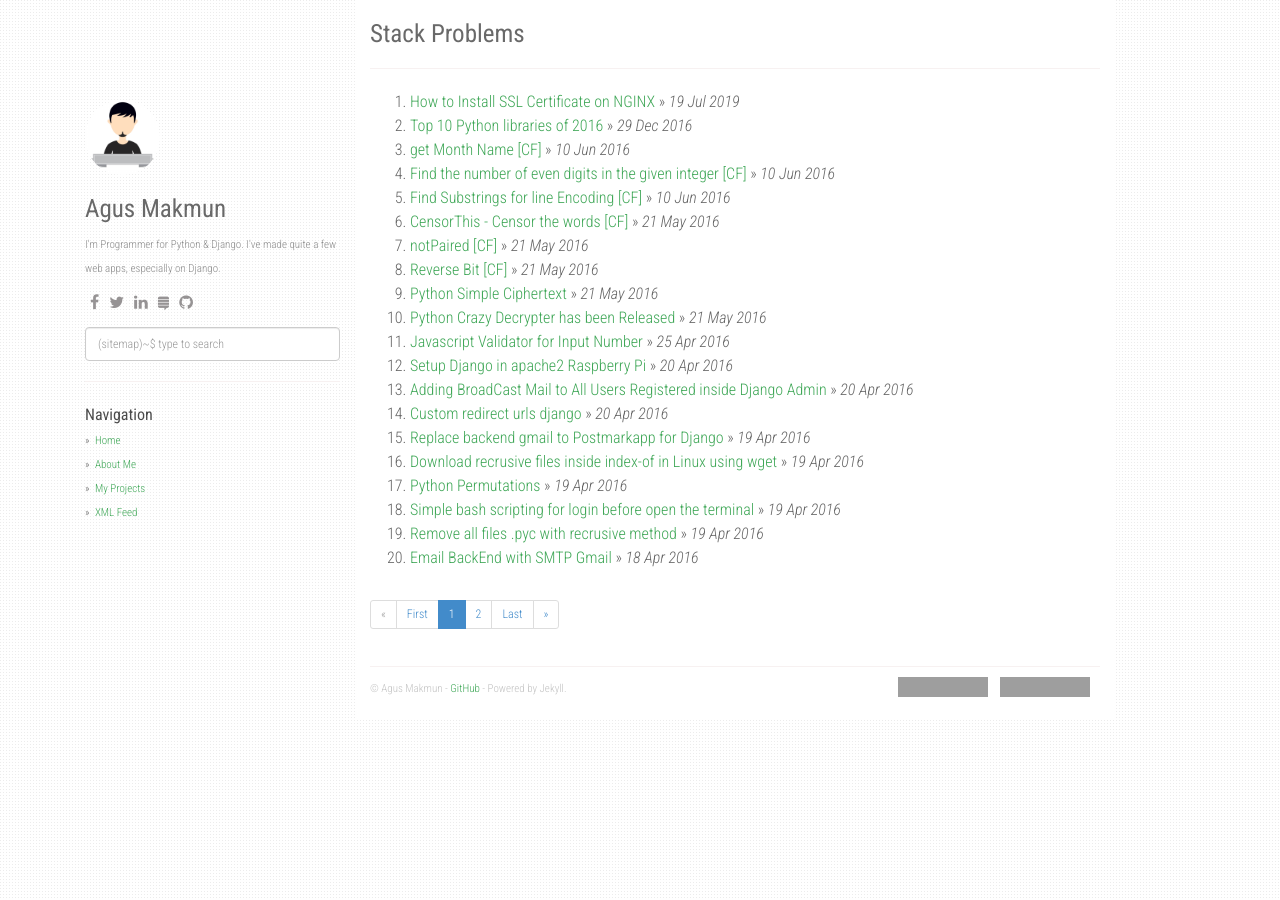
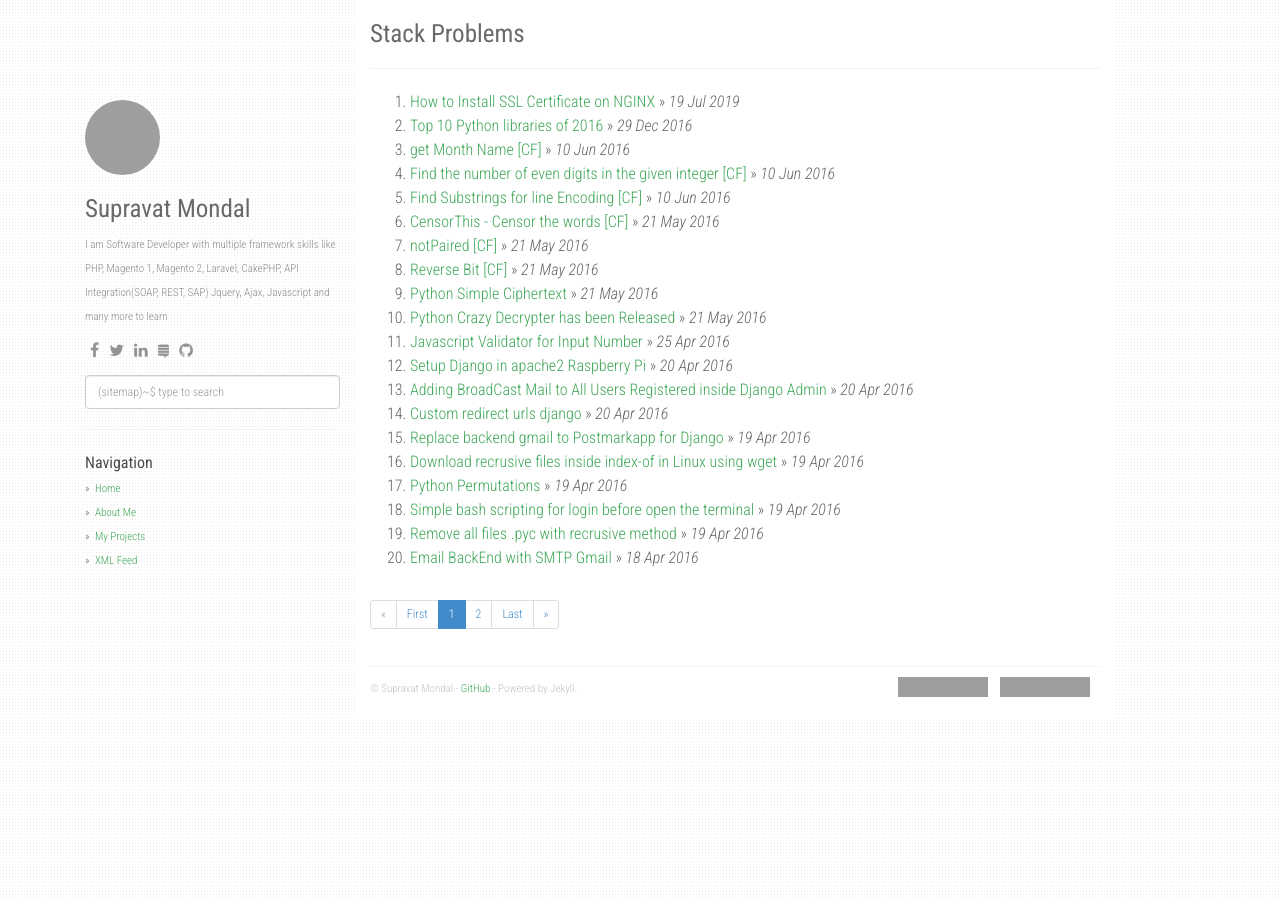
Before and after one commit to supravatm/supravatm.github.io, a Jekyll site: the page built from index.html, in a window 1280 px wide. Built offline with Jekyll 4.4.1, drawn with Linux system fonts in a browser that asks for light colours; nearby versions of some CDN libraries; the list of posts is cut into pages by our own code; grey boxes are pictures that could not be loaded.

Commit message:
Update Basic information

```diff
--- a/_config.yml
+++ b/_config.yml
@@ -1,11 +1,11 @@
 title: Stack Problems
 description: My Personal Stack Problems
-author: Agus Makmun
-github: https://github.com/agusmakmun
-about: I'm Programmer for Python & Django. I've made quite a few web apps, especially on Django.
+author: Supravat Mondal
+github: https://github.com/supravatm
+about: "I am Software Developer with multiple framework skills like PHP, Magento 1, Magento 2, Laravel, CakePHP, API Integration(SOAP, REST, SAP) Jquery, Ajax, Javascript and many more to learn"
 disqus_shortname: stackproblems
 google_analytics: UA-XXXXXXXX-Y
-avatar_url: /static/img/avatar.jpg
+avatar_url: /static/img/avatar.jpeg
 
 enableTags: true
 tagarray: []
@@ -17,15 +17,15 @@ collections:
 
 social:
     - icon: fa-facebook
-      link: "#"
+      link: "https://www.facebook.com/supravatm.github.io"
     - icon: fa-twitter
       link: "#"
     - icon: fa-linkedin
-      link: "#"
+      link: "https://www.linkedin.com/in/supravat/"
     - icon: fa-stack-exchange
-      link: "#"
+      link: "https://magento.stackexchange.com/users/3368/supravat-m"
     - icon: fa-github
-      link: "https://github.com/agusmakmun"
+      link: "https://github.com/supravatm"
 
 share:
   twitter_username: github.io
@@ -39,7 +39,7 @@ urls:
     - text: XML Feed
       url: /feed.xml
 
-url: "https://agusmakmun.github.io"
+url: "https://supravatm.github.io"
 baseurl: ""
 paginate: 20
 per_page: 20
```
Also changed, not shown: static/img/my-dp.jpeg (added).
